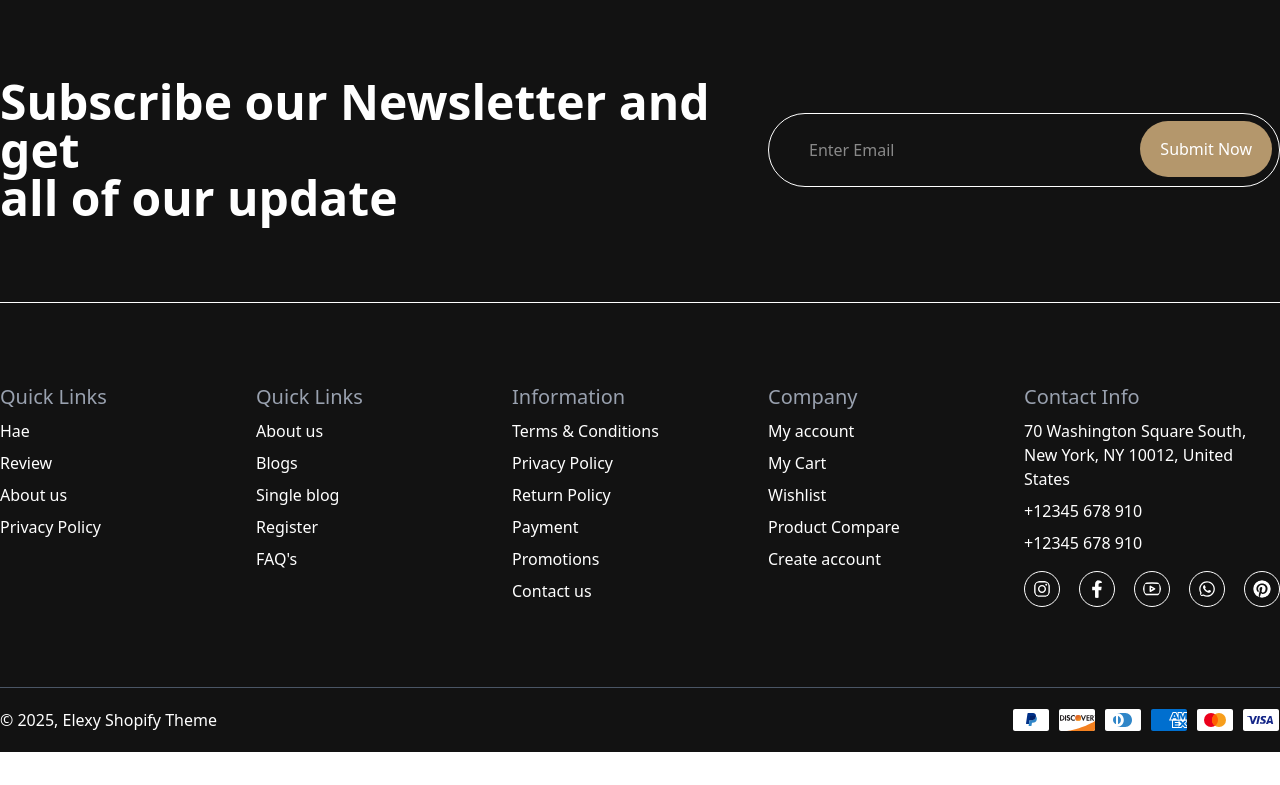
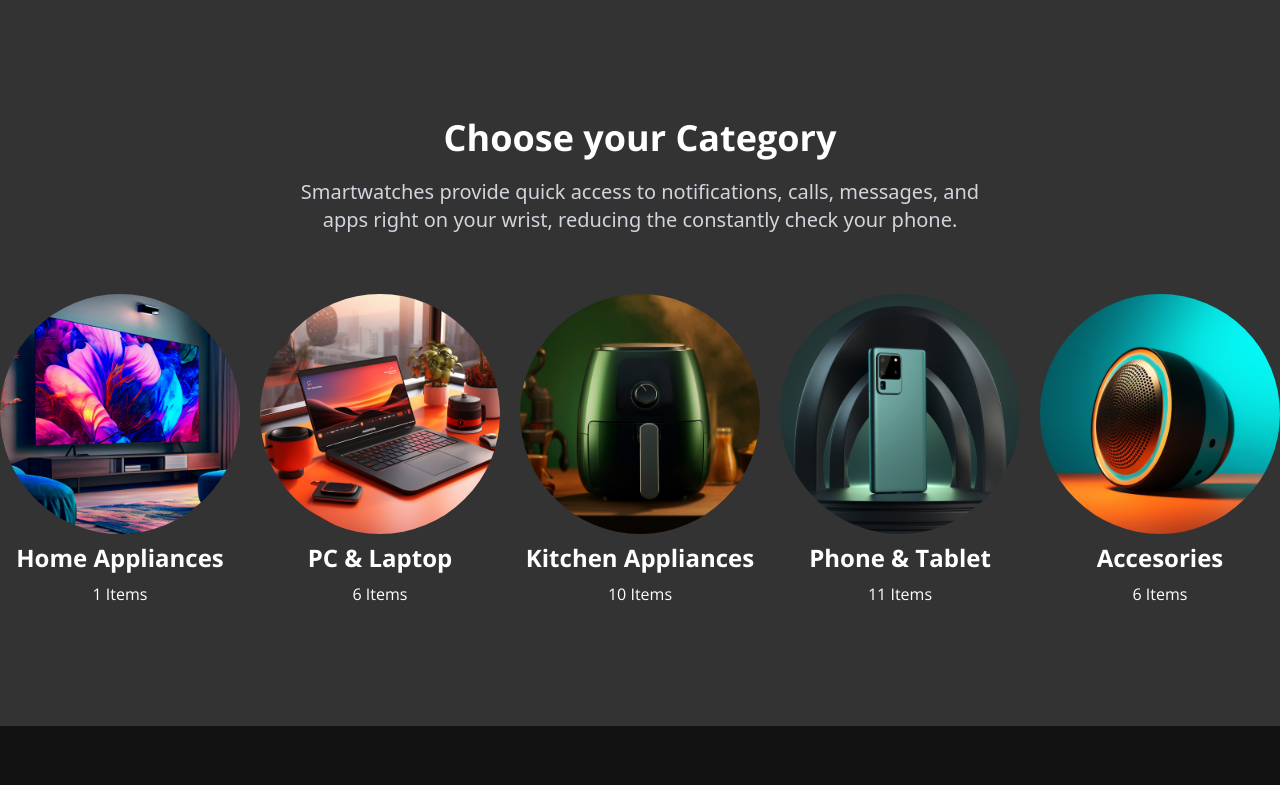
Before and after one commit to devsujoydas/elexy-electronic, a React (Vite) app: page / in a window 1280 px wide. Shown: the part 755-1540 px from the top of the page. Before the commit the page ends 1507 px from the top, so only its background shows below. Built offline with nearby package versions, Linux system fonts and the light colour scheme.

Commit message:
add category

```diff
--- a/src/Components/Category/Category.jsx
+++ b/src/Components/Category/Category.jsx
@@ -1,10 +1,53 @@
 
 const Category = () => {
-  return (
-    <div>
-        <h1>Category</h1>
-    </div>
-  )
+    return (
+        <div className=" bg-[#333333]">
+            <div className="w-7xl mx-auto text-center py-30 grid gap-5">
+                <h1 className="text-4xl font-open-sans font-bold">Choose your Category</h1>
+
+                <p className="text-xl text-gray-300 ">Smartwatches provide quick access to notifications, calls, messages, and
+                    <br /> apps right on your wrist, reducing the constantly check your phone.</p>
+
+                <div className="grid grid-cols-5 mt-10 gap-5 font-open-sans">
+                    <div className="grid gap-2 cursor-pointer">
+                        <div className="rounded-full overflow-hidden">
+                            <img className=" hover:scale-110 duration-500 transition-all" src="/public/assets/Rectangle_395.png" alt="" />
+                        </div>
+                        <h1 className="text-2xl font-bold">Home Appliances</h1>
+                        <p>1 Items</p>
+                    </div>
+                    <div className="grid gap-2 cursor-pointer">
+                        <div className="rounded-full overflow-hidden">
+                            <img className=" hover:scale-110 duration-500 transition-all" src="/public/assets/Rectangle_398.png" alt="" />
+                        </div>
+                        <h1 className="text-2xl font-bold">PC & Laptop</h1>
+                        <p>6 Items</p>
+                    </div>
+                    <div className="grid gap-2 cursor-pointer">
+                        <div className="rounded-full overflow-hidden">
+                            <img className=" hover:scale-110 duration-500 transition-all" src="/public/assets/Rectangle_399.png" alt="" />
+                        </div>
+                        <h1 className="text-2xl font-bold">Kitchen Appliances</h1>
+                        <p>10 Items</p>
+                    </div>
+                    <div className="grid gap-2 cursor-pointer">
+                        <div className="rounded-full overflow-hidden">
+                            <img className=" hover:scale-110 duration-500 transition-all" src="/public/assets/Rectangle_397.png" alt="" />
+                        </div>
+                        <h1 className="text-2xl font-bold">Phone & Tablet</h1>
+                        <p>11 Items</p>
+                    </div>
+                    <div className="grid gap-2 cursor-pointer">
+                        <div className="rounded-full overflow-hidden">
+                            <img className=" hover:scale-110 duration-500 transition-all" src="/public/assets/Rectangle_396.png" alt="" />
+                        </div>
+                        <h1 className="text-2xl font-bold">Accesories</h1>
+                        <p>6 Items</p>
+                    </div>
+                </div>
+            </div>
+        </div>
+    )
 }
 
 export default Category
--- a/src/Components/Footer/Footer.jsx
+++ b/src/Components/Footer/Footer.jsx
@@ -10,52 +10,52 @@ const Footer = () => {
     <div className="bg-[#121212] min-h-[60vh] ">
       <div className="max-w-7xl mx-auto">
         <div className="flex justify-between items-center">
-          <h1 className="text-5xl font-semibold py-20">Subscribe our Newsletter and get <br /> all of our update</h1>
+          <h1 className="text-5xl font-semibold py-20 font-open-sans">Subscribe our Newsletter and get <br /> all of our update</h1>
           <div className="relative ">
-            <input type="text" className="border rounded-full px-10 w-lg py-6 " placeholder="Enter Email" />
+            <input type="text" className="border rounded-full px-10 w-md py-6 " placeholder="Enter Email" />
             <button className="bg-[#B4976C] absolute top-2 right-2 rounded-full py-4 px-5">Submit Now</button>
           </div>
         </div>
 
         <hr />
 
-        <div className="grid grid-cols-5 py-20" id="footer-manu">
+        <div className="grid grid-cols-5 py-20 font-inter" id="footer-manu">
 
           <div className="flex flex-col gap-2">
             <h1 className="text-gray-400 text-xl">Quick Links</h1>
-            <Link className="hover:text-gray-400 transition-all" to={'/'}>Hae</Link>
-            <Link className="hover:text-gray-400 transition-all" to={'/'}>Review</Link>
-            <Link className="hover:text-gray-400 transition-all" to={'/'}>About us</Link>
-            <Link className="hover:text-gray-400 transition-all" to={'/'}>Privacy Policy</Link>
+            <Link className="hover:text-gray-400 transition-all" to={''}>Hae</Link>
+            <Link className="hover:text-gray-400 transition-all" to={''}>Review</Link>
+            <Link className="hover:text-gray-400 transition-all" to={''}>About us</Link>
+            <Link className="hover:text-gray-400 transition-all" to={''}>Privacy Policy</Link>
 
           </div>
 
           <div className="flex flex-col gap-2">
             <h1 className="text-gray-400 text-xl">Quick Links</h1>
-            <Link className="hover:text-gray-400 transition-all" to={'/'}>About us</Link>
-            <Link className="hover:text-gray-400 transition-all" to={'/'}>Blogs</Link>
-            <Link className="hover:text-gray-400 transition-all" to={'/'}>Single blog</Link>
-            <Link className="hover:text-gray-400 transition-all" to={'/'}>Register</Link>
-            <Link className="hover:text-gray-400 transition-all" to={'/'}>FAQ&apos;s</Link>
+            <Link className="hover:text-gray-400 transition-all" to={''}>About us</Link>
+            <Link className="hover:text-gray-400 transition-all" to={''}>Blogs</Link>
+            <Link className="hover:text-gray-400 transition-all" to={''}>Single blog</Link>
+            <Link className="hover:text-gray-400 transition-all" to={''}>Register</Link>
+            <Link className="hover:text-gray-400 transition-all" to={''}>FAQ&apos;s</Link>
           </div>
 
           <div className="flex flex-col gap-2">
             <h1 className="text-gray-400 text-xl">Information</h1>
-            <Link className="hover:text-gray-400 transition-all" to={'/'}>Terms & Conditions</Link>
-            <Link className="hover:text-gray-400 transition-all" to={'/'}>Privacy Policy</Link>
-            <Link className="hover:text-gray-400 transition-all" to={'/'}>Return Policy</Link>
-            <Link className="hover:text-gray-400 transition-all" to={'/'}>Payment</Link>
-            <Link className="hover:text-gray-400 transition-all" to={'/'}>Promotions</Link>
-            <Link className="hover:text-gray-400 transition-all" to={'/'}>Contact us</Link>
+            <Link className="hover:text-gray-400 transition-all" to={''}>Terms & Conditions</Link>
+            <Link className="hover:text-gray-400 transition-all" to={''}>Privacy Policy</Link>
+            <Link className="hover:text-gray-400 transition-all" to={''}>Return Policy</Link>
+            <Link className="hover:text-gray-400 transition-all" to={''}>Payment</Link>
+            <Link className="hover:text-gray-400 transition-all" to={''}>Promotions</Link>
+            <Link className="hover:text-gray-400 transition-all" to={''}>Contact us</Link>
           </div>
 
           <div className="flex flex-col gap-2">
             <h1 className="text-gray-400 text-xl">Company</h1>
-            <Link className="hover:text-gray-400 transition-all" to={'/'}>My account</Link>
-            <Link className="hover:text-gray-400 transition-all" to={'/'}>My Cart</Link>
-            <Link className="hover:text-gray-400 transition-all" to={'/'}>Wishlist</Link>
-            <Link className="hover:text-gray-400 transition-all" to={'/'}>Product Compare</Link>
-            <Link className="hover:text-gray-400 transition-all" to={'/'}>Create account</Link>
+            <Link className="hover:text-gray-400 transition-all" to={''}>My account</Link>
+            <Link className="hover:text-gray-400 transition-all" to={''}>My Cart</Link>
+            <Link className="hover:text-gray-400 transition-all" to={''}>Wishlist</Link>
+            <Link className="hover:text-gray-400 transition-all" to={''}>Product Compare</Link>
+            <Link className="hover:text-gray-400 transition-all" to={''}>Create account</Link>
           </div>
 
           <div className="flex flex-col gap-2">
@@ -86,9 +86,9 @@ const Footer = () => {
         </div>
       </div>
 
-      <div className="border-t border-gray-600 py-5">
+      <div className="border-t border-gray-600 py-5 font-inter">
         <div className=" flex justify-between max-w-7xl mx-auto">
-          <h1>© 2025, Elexy Shopify Theme</h1>
+          <h1>© 2025, Elexy Store By <a href="https://www.facebook.com/sujoydas36">Sujoy Das</a></h1>
           <div className="flex gap-2">
             <img src="/public/assets/payment/paypal.svg" alt="" />
             <img src="/public/assets/payment/download (11).svg" alt="" />
--- a/src/Root.jsx
+++ b/src/Root.jsx
@@ -1,14 +1,16 @@
-import { Outlet } from 'react-router-dom'
+
 import Header from './Components/Header/Header'
 import Footer from './Components/Footer/Footer'
-
+import Hero from './Components/Hero/Hero.jsx'
+import Category from './Components/Category/Category'
 function Root() {
 
   return (
     <>
       <div className='bg-[#1A1C1E] text-white'>
         <Header />
-        <Outlet />
+        <Hero/>
+        <Category/>
         <Footer />
       </div>
     </>
```
Also changed, not shown: src/Components/Header/Header.jsx (+32 -20 lines), src/main.jsx (+2 -13 lines).
